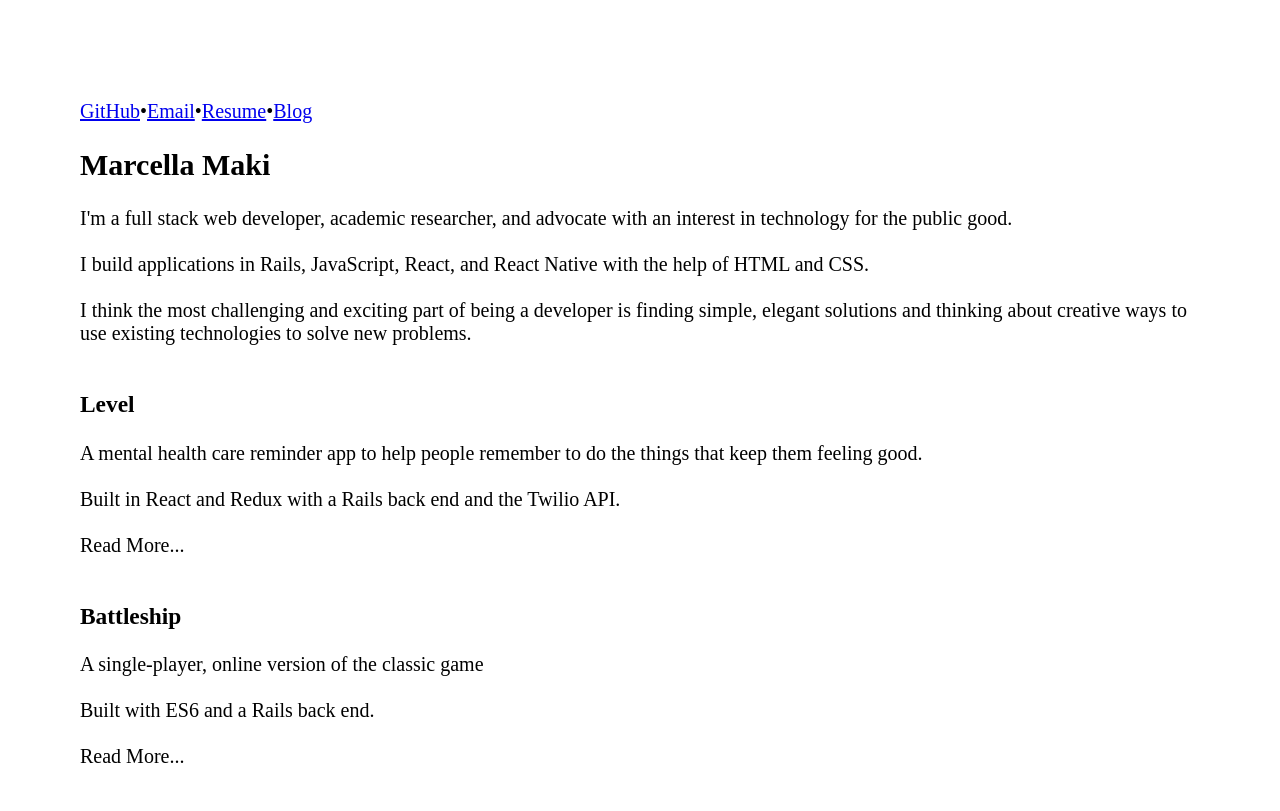
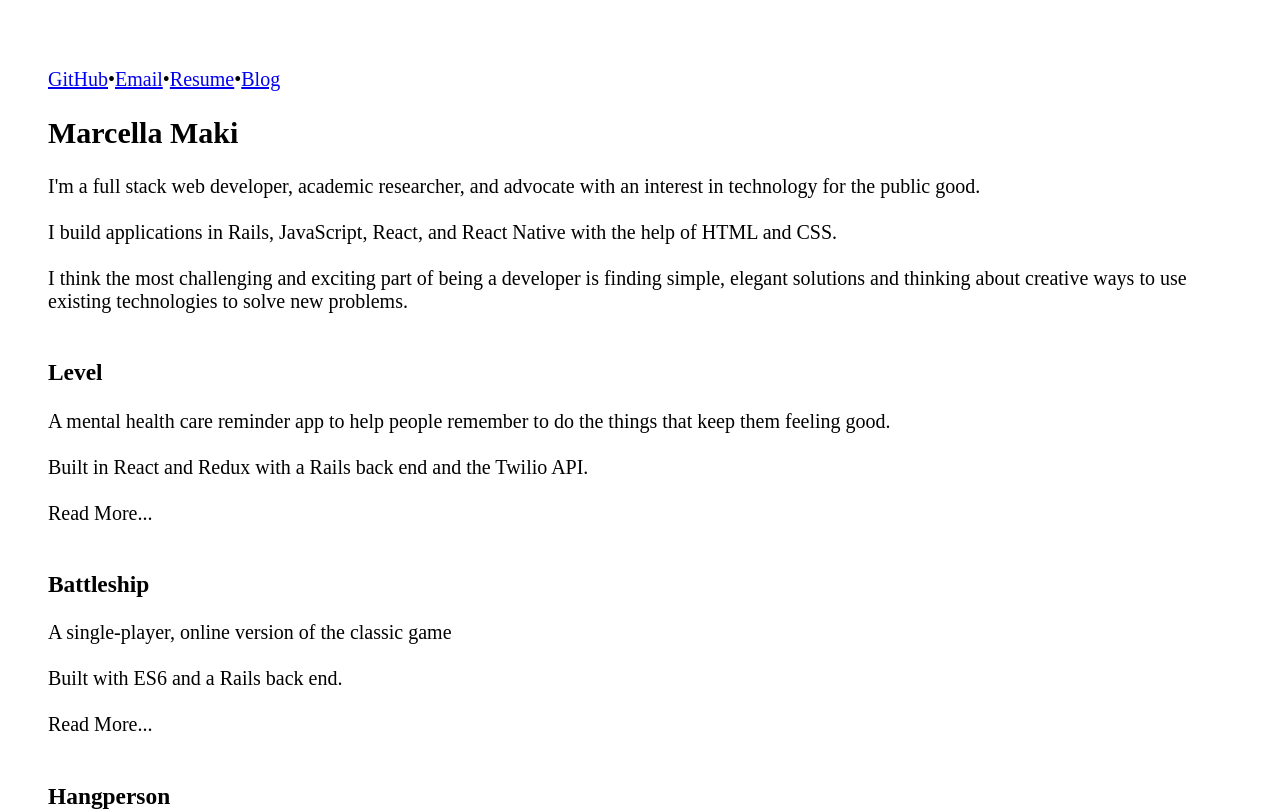
Before and after one commit to marcellamaki/portfolio, a React (Create React App) app in the folder portfolio/: page / in a window 1280 px wide. Shown: the top 811 px of the page. Built offline with nearby package versions, Linux system fonts and the light colour scheme.

Commit message:
added hangperson preview

```diff
--- a/portfolio/src/components/Home.js
+++ b/portfolio/src/components/Home.js
@@ -2,9 +2,7 @@ import React from 'react'
 import { withRouter, Link } from 'react-router-dom'
 import LevelPreview from './LevelPreview.js'
 import BattleshipPreview from './BattleshipPreview.js'
-import ReactNative3Preview from '../components/ReactNative3Preview'
-import ReactNative2Preview from '../components/ReactNative2Preview'
-import ReactNative1Preview from '../components/ReactNative1Preview'
+import HangpersonPreview from './HangpersonPreview.js'
 
 const Home = () => {
   return (
@@ -29,6 +27,7 @@ const Home = () => {
 
         <LevelPreview />
         <BattleshipPreview />
+        <HangpersonPreview />
       </div>
       )
 }
--- a/portfolio/src/index.css
+++ b/portfolio/src/index.css
@@ -1,6 +1,6 @@
 body {
-  margin: 5vh;
-  padding: 5vh;
+  margin: 3vh;
+  padding: 3vh;
   font-family: 'EB+Garamond', serif;
   font-size: 20px;
 }
```
